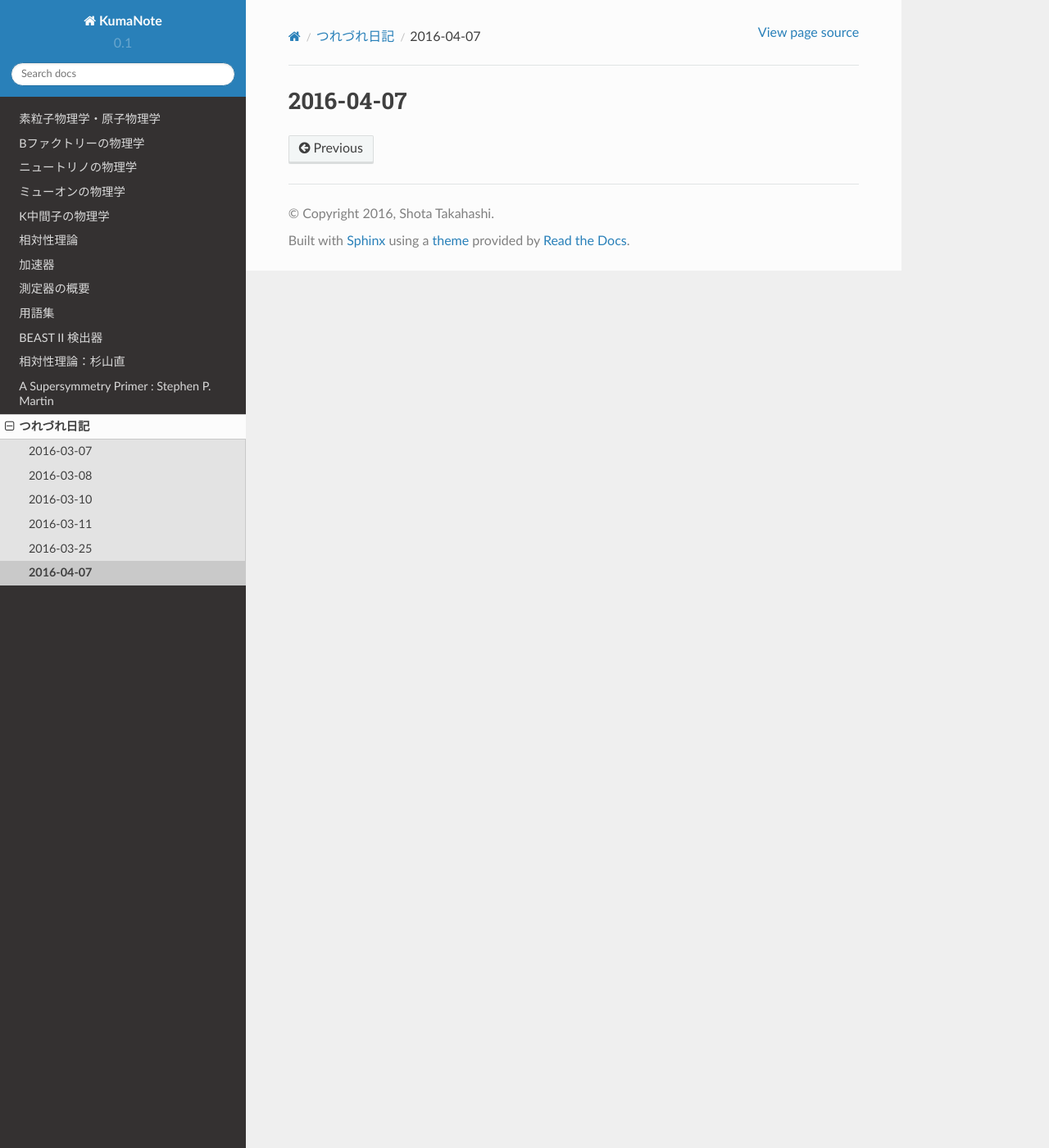
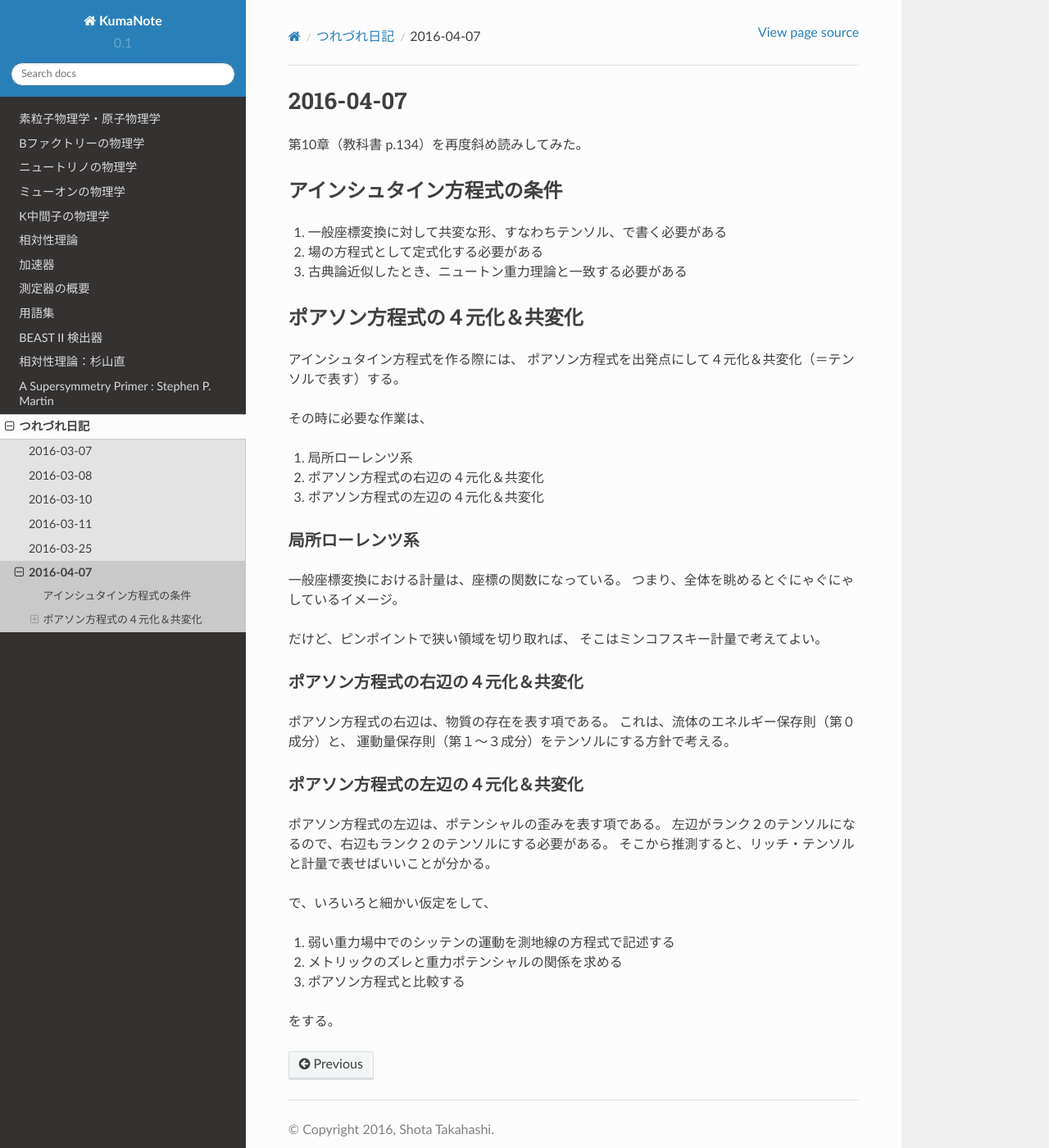
Before and after one commit to shotakaha/kumanote, a Sphinx documentation site: the page built from docs/source/dailynote/2016-04-07.rst, in a window 1280 px wide and 1400 px high. Shown: the whole window at 82% size. Built offline with Sphinx 7.4.7 and the Read the Docs theme 2.0.0, drawn with Linux system fonts in a browser that asks for light colours; pages that are not in the unit, such as notebooks, are missing from menus.

Commit message:
Update note

```diff
--- a/docs/source/dailynote/2016-04-07.rst
+++ b/docs/source/dailynote/2016-04-07.rst
@@ -1,3 +1,59 @@
 ==================================================
 2016-04-07
 ==================================================
+
+第10章（教科書 p.134）を再度斜め読みしてみた。
+
+
+アインシュタイン方程式の条件
+==================================================
+
+#. 一般座標変換に対して共変な形、すなわちテンソル、で書く必要がある
+#. 場の方程式として定式化する必要がある
+#. 古典論近似したとき、ニュートン重力理論と一致する必要がある
+
+
+ポアソン方程式の４元化＆共変化
+==================================================
+
+アインシュタイン方程式を作る際には、
+ポアソン方程式を出発点にして４元化＆共変化（＝テンソルで表す）する。
+
+その時に必要な作業は、
+
+#. 局所ローレンツ系
+#. ポアソン方程式の右辺の４元化＆共変化
+#. ポアソン方程式の左辺の４元化＆共変化
+
+
+局所ローレンツ系
+--------------------------------------------------
+
+一般座標変換における計量は、座標の関数になっている。
+つまり、全体を眺めるとぐにゃぐにゃしているイメージ。
+
+だけど、ピンポイントで狭い領域を切り取れば、
+そこはミンコフスキー計量で考えてよい。
+
+
+ポアソン方程式の右辺の４元化＆共変化
+--------------------------------------------------
+
+ポアソン方程式の右辺は、物質の存在を表す項である。
+これは、流体のエネルギー保存則（第０成分）と、
+運動量保存則（第１〜３成分）をテンソルにする方針で考える。
+
+ポアソン方程式の左辺の４元化＆共変化
+--------------------------------------------------
+
+ポアソン方程式の左辺は、ポテンシャルの歪みを表す項である。
+左辺がランク２のテンソルになるので、右辺もランク２のテンソルにする必要がある。
+そこから推測すると、リッチ・テンソルと計量で表せばいいことが分かる。
+
+で、いろいろと細かい仮定をして、
+
+#. 弱い重力場中でのシッテンの運動を測地線の方程式で記述する
+#. メトリックのズレと重力ポテンシャルの関係を求める
+#. ポアソン方程式と比較する
+
+をする。
```
